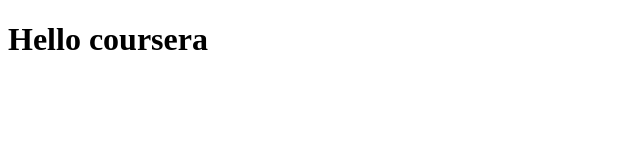
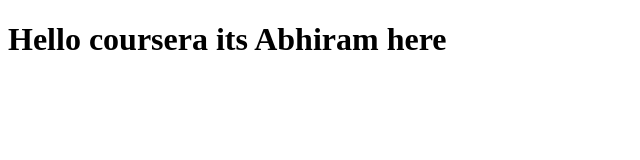
Before and after one commit to Abhiram0123/coursera-test, a plain HTML site: page index.html in a window 1280 px wide. Shown: the whole page, without its empty margins (0-640 px from the left). Drawn offline with Linux system fonts and the light colour scheme.

Commit message:
Small addition to our page content

```diff
--- a/index.html
+++ b/index.html
@@ -4,7 +4,7 @@
 	<title>Hello coursera</title>
 </head>
 <body>
-<h1> Hello coursera</h1>
+<h1> Hello coursera its Abhiram here</h1>
 
 </body>
 </html>
```
